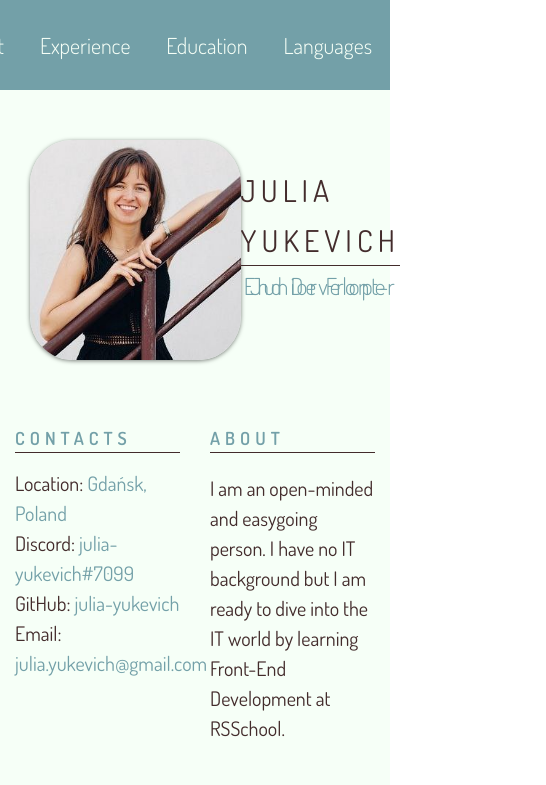
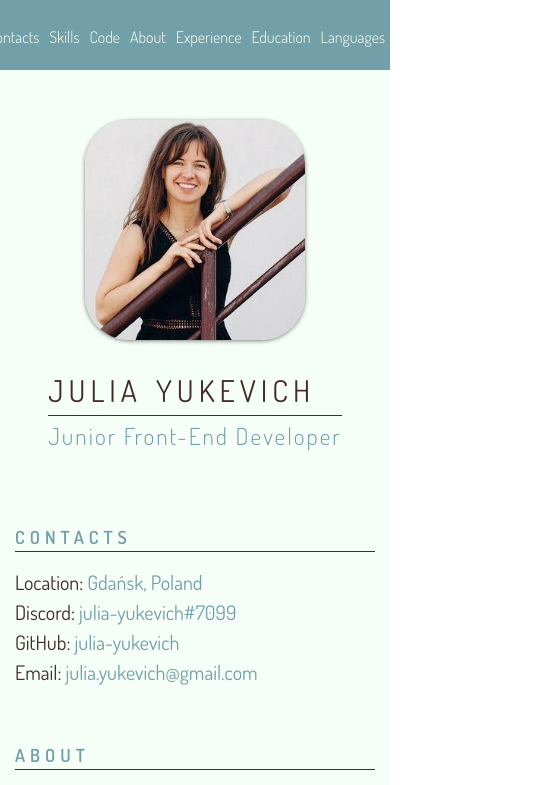
Before and after one commit to julia-yukevich/rsschool-cv, a plain HTML site: page index.html in a window 390 px wide. Shown: the top 785 px of the page, 546 px wide, since content can reach past the window. Drawn offline with Linux system fonts and the light colour scheme.

Commit message:
feat: add adaptation

```diff
--- a/style.css
+++ b/style.css
@@ -163,3 +163,18 @@ body {
 .code {
   background-color: #eeeef0;
 }
+
+@media (max-width: 768px) {
+  .section {
+    width: 100%;
+  }
+  .section-profile {
+    flex-direction: column;
+    align-items: center;
+  }
+  .nav-link {
+    padding: 0 5px;
+    line-height: 20px;
+    font-size: 16px;
+  }
+}
```
